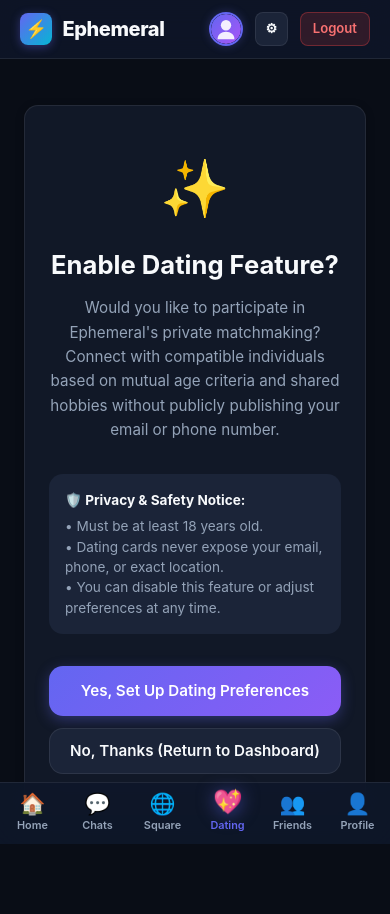
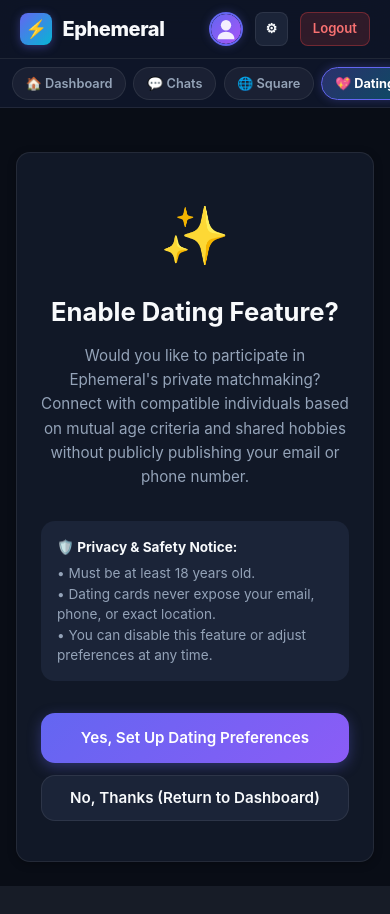
Before and after one commit to pkdsiit/ephemeral, a Flask app: page /dating in a window 390 px wide. After the commit the page ends 886 px from the top, so only its background shows below. Run offline with Flask 3, Linux system fonts and the light colour scheme; the visitor is signed in with stand-in values (Sample User, id 1); data comes from the database, SQL or seed files in the repository; parts of the project's set-up code (start-up, migrations or seed data) failed here and were passed over.

Commit message:
fix(ui): move mobile nav to top strip and implement dynamic visualViewport keyboard height auto-resizing

```diff
--- a/app/static/css/style.css
+++ b/app/static/css/style.css
@@ -63,7 +63,7 @@ body {
   line-height: 1.5;
   -webkit-font-smoothing: antialiased;
   -moz-osx-font-smoothing: grayscale;
-  padding-bottom: calc(72px + var(--safe-bottom));
+  padding-bottom: 0;
 }
 
 a {
@@ -158,56 +158,55 @@ img {
   box-shadow: 0 0 10px rgba(99, 102, 241, 0.3);
 }
 
-/* Mobile Bottom Navigation Bar (iOS / Android Native Feel) */
-.mobile-nav {
+/* Mobile Top Navigation Strip (Clean horizontal tabs right below header) */
+.mobile-top-nav {
   display: none;
-  position: fixed;
-  bottom: 0;
-  left: 0;
-  right: 0;
-  height: calc(62px + var(--safe-bottom));
-  padding-bottom: var(--safe-bottom);
-  background: rgba(15, 23, 42, 0.92);
-  backdrop-filter: blur(20px);
-  -webkit-backdrop-filter: blur(20px);
-  border-top: 1px solid rgba(255, 255, 255, 0.08);
-  z-index: 999;
-  justify-content: space-around;
-  align-items: center;
+  background: rgba(15, 23, 42, 0.95);
+  backdrop-filter: blur(16px);
+  -webkit-backdrop-filter: blur(16px);
+  border-bottom: 1px solid var(--border-color);
+  padding: 0.45rem 0.75rem;
+  overflow-x: auto;
+  white-space: nowrap;
+  -webkit-overflow-scrolling: touch;
+  gap: 0.45rem;
+  position: sticky;
+  top: 52px;
+  z-index: 90;
+  scrollbar-width: none;
 }
 
-.mobile-nav-item {
-  flex: 1;
-  display: flex;
-  flex-direction: column;
-  align-items: center;
-  justify-content: center;
-  padding: 0.35rem 0;
-  color: var(--text-muted);
-  text-decoration: none;
-  font-size: 0.68rem;
-  font-weight: 600;
-  gap: 0.15rem;
-  transition: all 0.2s ease;
+.mobile-top-nav::-webkit-scrollbar {
+  display: none;
 }
 
-.mobile-nav-icon {
-  font-size: 1.3rem;
-  line-height: 1;
-  transition: transform 0.2s cubic-bezier(0.34, 1.56, 0.64, 1);
+.top-nav-tab {
+  display: inline-flex;
+  align-items: center;
+  gap: 0.3rem;
+  padding: 0.38rem 0.8rem;
+  border-radius: var(--radius-full);
+  background: rgba(255, 255, 255, 0.05);
+  color: var(--text-muted);
+  font-size: 0.8rem;
+  font-weight: 600;
+  border: 1px solid var(--border-color);
+  text-decoration: none;
+  transition: all 0.2s ease;
+  flex-shrink: 0;
 }
 
-.mobile-nav-item.active {
-  color: var(--primary);
+.top-nav-tab:active {
+  transform: scale(0.95);
 }
 
-.mobile-nav-item.active .mobile-nav-icon {
-  transform: scale(1.15) translateY(-2px);
-  filter: drop-shadow(0 2px 8px rgba(99, 102, 241, 0.5));
-}
-
-.mobile-nav-item:active {
-  transform: scale(0.92);
+.top-nav-tab.active,
+.top-nav-tab:hover {
+  background: linear-gradient(135deg, rgba(99, 102, 241, 0.35), rgba(6, 182, 212, 0.35));
+  border-color: var(--primary);
+  color: #ffffff;
+  font-weight: 700;
+  box-shadow: 0 0 10px rgba(99, 102, 241, 0.3);
 }
 
 /* Main Content Container */
@@ -953,34 +952,38 @@ img {
    ============================================================ */
 @media (max-width: 768px) {
   .nav-links { display: none; }
+  .desktop-nav { display: none; }
   .nav-username { display: none; }
-  .mobile-nav { display: flex; }
+  .mobile-top-nav { display: flex; }
 
   .container {
-    padding: 0.85rem 0.75rem;
+    padding: 0.75rem 0.5rem;
   }
 
   .container-narrow {
-    padding: 0.85rem 0.75rem;
+    padding: 0.75rem 0.5rem;
   }
 
   .card {
-    padding: 1.15rem 1rem;
+    padding: 1rem 0.85rem;
     border-radius: var(--radius-md);
   }
 
   .hero h1 {
-    font-size: 2.1rem;
+    font-size: 2rem;
   }
 
   .hero p {
-    font-size: 1rem;
+    font-size: 0.95rem;
   }
 
+  /* Full Screen Mobile Chat Room with Dynamic Keyboard Height */
   .chat-container {
-    height: calc(100dvh - 128px);
-    border-radius: var(--radius-md);
+    height: calc(100dvh - 65px);
+    height: calc(100vh - 65px);
+    border-radius: 0;
     border: none;
+    margin: -0.75rem -0.5rem;
   }
 
   .chat-sidebar {
@@ -998,14 +1001,21 @@ img {
     display: none;
   }
 
+  .chat-messages {
+    padding: 0.75rem;
+    gap: 0.6rem;
+  }
+
   .message-bubble {
-    max-width: 85%;
+    max-width: 88%;
     font-size: 0.92rem;
+    padding: 0.55rem 0.85rem;
   }
 
   .chat-input-bar {
-    padding: 0.5rem 0.65rem;
-    gap: 0.4rem;
+    padding: 0.45rem 0.6rem;
+    padding-bottom: max(0.45rem, var(--safe-bottom));
+    gap: 0.35rem;
   }
 
   .btn-round {
--- a/app/templates/base.html
+++ b/app/templates/base.html
@@ -55,32 +55,29 @@
     {% endif %}
   </header>
 
-  <!-- Mobile Bottom Navigation Bar with Native App-Style Tabs -->
-  {% if current_user.is_authenticated %}
-  <nav class="mobile-nav">
-    <a href="{{ url_for('main.dashboard') }}" class="mobile-nav-item {% if request.endpoint == 'main.dashboard' %}active{% endif %}">
-      <span class="mobile-nav-icon">🏠</span>
-      <span class="mobile-nav-label">Home</span>
+  <!-- Mobile Top Navigation Strip (Horizontal pill bar at TOP) -->
+  {% if current_user.is_authenticated and request.endpoint != 'chat.conversation_view' %}
+  <nav class="mobile-top-nav">
+    <a href="{{ url_for('main.dashboard') }}" class="top-nav-tab {% if request.endpoint == 'main.dashboard' %}active{% endif %}">
+      <span>🏠 Dashboard</span>
     </a>
-    <a href="{{ url_for('chat.index') }}" class="mobile-nav-item {% if request.endpoint and request.endpoint.startswith('chat.') %}active{% endif %}">
-      <span class="mobile-nav-icon">💬</span>
-      <span class="mobile-nav-label">Chats</span>
+    <a href="{{ url_for('chat.index') }}" class="top-nav-tab {% if request.endpoint and request.endpoint.startswith('chat.') %}active{% endif %}">
+      <span>💬 Chats</span>
     </a>
-    <a href="{{ url_for('public_chat.index') }}" class="mobile-nav-item {% if request.endpoint and request.endpoint.startswith('public_chat.') %}active{% endif %}">
-      <span class="mobile-nav-icon">🌐</span>
-      <span class="mobile-nav-label">Square</span>
+    <a href="{{ url_for('public_chat.index') }}" class="top-nav-tab {% if request.endpoint and request.endpoint.startswith('public_chat.') %}active{% endif %}">
+      <span>🌐 Square</span>
     </a>
-    <a href="{{ url_for('dating.index') }}" class="mobile-nav-item {% if request.endpoint and request.endpoint.startswith('dating.') %}active{% endif %}">
-      <span class="mobile-nav-icon">💖</span>
-      <span class="mobile-nav-label">Dating</span>
+    <a href="{{ url_for('dating.index') }}" class="top-nav-tab {% if request.endpoint and request.endpoint.startswith('dating.') %}active{% endif %}">
+      <span>💖 Dating</span>
     </a>
-    <a href="{{ url_for('users.friends_page') }}" class="mobile-nav-item {% if request.endpoint == 'users.friends_page' %}active{% endif %}">
-      <span class="mobile-nav-icon">👥</span>
-      <span class="mobile-nav-label">Friends</span>
+    <a href="{{ url_for('users.friends_page') }}" class="top-nav-tab {% if request.endpoint == 'users.friends_page' %}active{% endif %}">
+      <span>👥 Friends</span>
     </a>
-    <a href="{{ url_for('users.profile') }}" class="mobile-nav-item {% if request.endpoint and request.endpoint.startswith('users.profile') %}active{% endif %}">
-      <span class="mobile-nav-icon">👤</span>
-      <span class="mobile-nav-label">Profile</span>
+    <a href="{{ url_for('users.search_page') }}" class="top-nav-tab {% if request.endpoint == 'users.search_page' %}active{% endif %}">
+      <span>🔍 Discover</span>
+    </a>
+    <a href="{{ url_for('users.profile') }}" class="top-nav-tab {% if request.endpoint and request.endpoint.startswith('users.profile') %}active{% endif %}">
+      <span>👤 Profile</span>
     </a>
   </nav>
   {% endif %}
```
Also changed, not shown: app/static/js/chat.js (+26 -0 lines), app/static/js/public_chat.js (+26 -0 lines).
